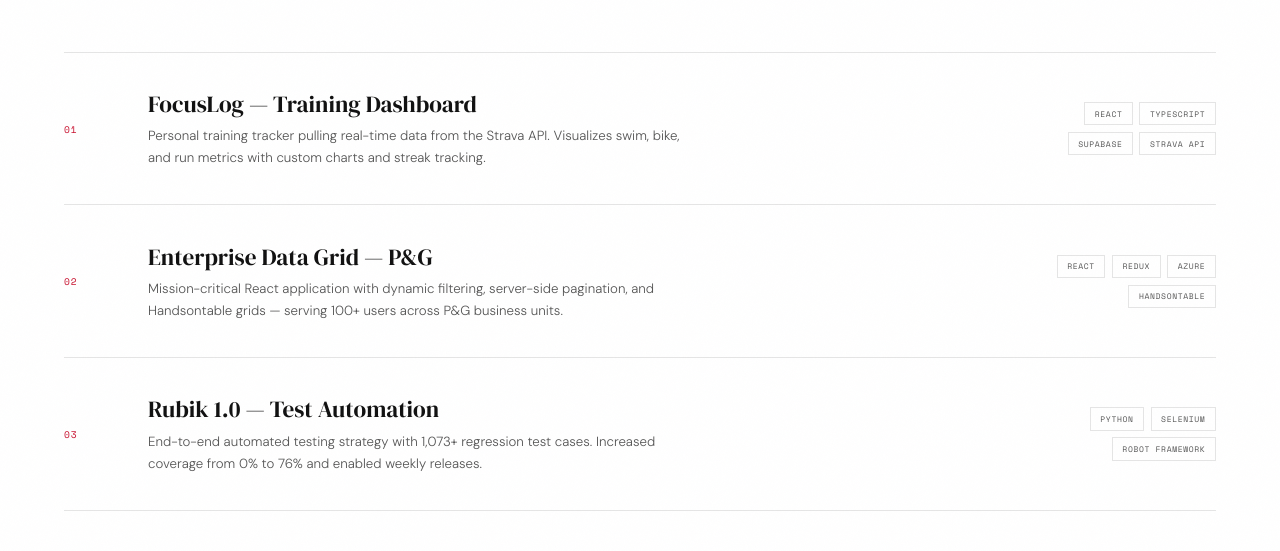
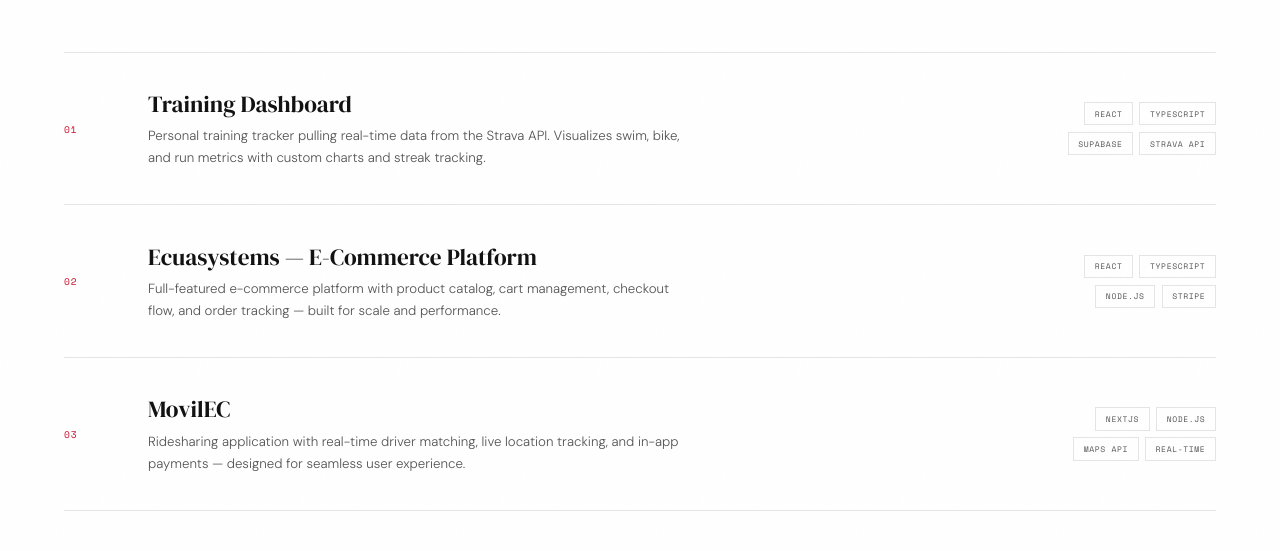
Before and after one commit to bryan-acuna/personal_page, a React (Vite) app: page / in a window 1280 px wide. Both pictures are taken after a click on the button "VIEW PROJECTS →". Shown: the part 241-792 px from the top of the page. Built offline with nearby package versions, Linux system fonts and the light colour scheme.

Commit message:
New changes

```diff
--- a/src/components/pages/Home/Home.tsx
+++ b/src/components/pages/Home/Home.tsx
@@ -50,7 +50,7 @@ const Home = ({ onNavigate }: HomeProps) => {
                         Open to new opportunities
                     </div>
 
-                    <p className={styles.eyebrow}>Senior Frontend Engineer</p>
+                    <p className={styles.eyebrow}>ABOUT ME</p>
 
                     <h1 className={styles.title}>
                         <span className={styles.titleAccent}>Frontend</span>
@@ -59,7 +59,7 @@ const Home = ({ onNavigate }: HomeProps) => {
                     </h1>
 
                     <p className={styles.sub}>
-                        Hi, I'm <strong>Bryan Acuna</strong>. 6+ years building
+                        Hi, I'm <strong>Bryan Acuna</strong>. 7+ years building
                         enterprise web applications at{' '}
                         <strong>Procter & Gamble</strong> — React, TypeScript,
                         and Azure, from architecture to production.
--- a/src/components/pages/Projects/Projects.module.css
+++ b/src/components/pages/Projects/Projects.module.css
@@ -65,7 +65,7 @@
     transition: padding-left 0.4s ease;
     position: relative;
     overflow: hidden;
-    cursor: none;
+    cursor: default;
 }
 
 .row::before {
@@ -115,12 +115,68 @@
     max-width: 540px;
 }
 
+.right {
+    display: flex;
+    flex-direction: column;
+    align-items: flex-end;
+    gap: 0.75rem;
+    max-width: 180px;
+}
+
 .tags {
     display: flex;
     gap: 0.4rem;
     flex-wrap: wrap;
     justify-content: flex-end;
-    max-width: 180px;
+}
+
+.actions {
+    position: absolute;
+    inset: 0;
+    display: flex;
+    align-items: center;
+    justify-content: center;
+    gap: 1rem;
+    background: rgba(255, 255, 255, 0.92);
+    opacity: 0;
+    transition: opacity 0.25s ease;
+    pointer-events: none;
+    z-index: 1;
+}
+
+.row:hover .actions {
+    opacity: 1;
+    pointer-events: auto;
+}
+
+.actionBtn {
+    font-family: var(--mono);
+    font-size: 0.65rem;
+    letter-spacing: 0.12em;
+    text-transform: uppercase;
+    padding: 0.65rem 1.4rem;
+    border: 1px solid currentColor;
+    color: var(--gray);
+    text-decoration: none;
+    transition: background 0.2s, color 0.2s, border-color 0.2s;
+    cursor: pointer;
+    white-space: nowrap;
+}
+
+.actionBtn:hover {
+    border-color: var(--fg);
+    color: var(--fg);
+}
+
+.actionBtnPrimary {
+    border-color: var(--red);
+    color: var(--red);
+}
+
+.actionBtnPrimary:hover {
+    background: var(--red);
+    color: #fff;
+    border-color: var(--red);
 }
 
 .tag {
@@ -190,7 +246,7 @@
         grid-template-columns: 36px 1fr;
     }
 
-    .tags {
+    .right {
         display: none;
     }
 
--- a/src/components/pages/Projects/Projects.tsx
+++ b/src/components/pages/Projects/Projects.tsx
@@ -8,20 +8,19 @@ interface ProjectsProps {
     onNavigate: (page: PageId) => void
 }
 
-function ProjectRow({ num, title, description, tags }: (typeof PROJECTS)[0]) {
+function ProjectRow({ num, title, description, tags, github, liveUrl }: (typeof PROJECTS)[0]) {
     const ref = useReveal()
     return (
-        <a
-            href="#"
-            ref={ref as React.RefObject<HTMLAnchorElement>}
+        <div
+            ref={ref as React.RefObject<HTMLDivElement>}
             className={`reveal ${styles.row}`}
-            onClick={(e) => e.preventDefault()}
         >
             <span className={styles.num}>{num}</span>
             <div className={styles.info}>
                 <h3>{title}</h3>
                 <p>{description}</p>
             </div>
+            <div className={styles.right}>
                 <div className={styles.tags}>
                     {tags.map((t) => (
                         <span key={t} className={styles.tag}>
@@ -29,7 +28,32 @@ function ProjectRow({ num, title, description, tags }: (typeof PROJECTS)[0]) {
                         </span>
                     ))}
                 </div>
+                <div className={styles.actions}>
+                    {github && (
+                        <a
+                            href={github}
+                            target="_blank"
+                            rel="noopener noreferrer"
+                            className={styles.actionBtn}
+                            onClick={(e) => e.stopPropagation()}
+                        >
+                            GitHub ↗
                         </a>
+                    )}
+                    {liveUrl && (
+                        <a
+                            href={liveUrl}
+                            target="_blank"
+                            rel="noopener noreferrer"
+                            className={`${styles.actionBtn} ${styles.actionBtnPrimary}`}
+                            onClick={(e) => e.stopPropagation()}
+                        >
+                            Live ↗
+                        </a>
+                    )}
+                </div>
+            </div>
+        </div>
     )
 }
 
--- a/src/data/index.ts
+++ b/src/data/index.ts
@@ -1,10 +1,9 @@
 import type { Project, Job, Stat, SkillGroup } from '../types'
 
 export const STATS: Stat[] = [
-    { value: '6', suffix: '+', label: 'Years at P&G' },
-    { value: '1,073', label: 'Test Cases Built' },
+    { value: '7', suffix: '+', label: 'Engineering Experience' },
+    { value: '5', suffix: '+', label: 'Front End Experience' },
     { value: '7', label: 'Engineers Led' },
-    { value: '70', suffix: '%', label: 'Perf Improvement' },
 ]
 
 export const TICKER_ITEMS: string[] = [
@@ -44,31 +43,39 @@ export const SKILL_GROUPS: SkillGroup[] = [
 export const PROJECTS: Project[] = [
     {
         num: '01',
-        title: 'FocusLog — Training Dashboard',
+        title: 'Training Dashboard',
         description:
             'Personal training tracker pulling real-time data from the Strava API. Visualizes swim, bike, and run metrics with custom charts and streak tracking.',
         tags: ['React', 'TypeScript', 'Supabase', 'Strava API'],
+        github: 'https://github.com/bryan-acuna/iron-man',
+        liveUrl: 'https://bryan-acuna.com',
     },
     {
         num: '02',
-        title: 'Enterprise Data Grid — P&G',
+        title: 'Ecuasystems — E-Commerce Platform',
         description:
-            'Mission-critical React application with dynamic filtering, server-side pagination, and Handsontable grids — serving 100+ users across P&G business units.',
-        tags: ['React', 'Redux', 'Azure', 'Handsontable'],
+            'Full-featured e-commerce platform with product catalog, cart management, checkout flow, and order tracking — built for scale and performance.',
+        tags: ['React', 'TypeScript', 'Node.js', 'Stripe'],
+        github: 'https://github.com/bryanacuna',
+        liveUrl: 'https://bryan-acuna.com',
     },
     {
         num: '03',
-        title: 'Rubik 1.0 — Test Automation',
+        title: 'MovilEC',
         description:
-            'End-to-end automated testing strategy with 1,073+ regression test cases. Increased coverage from 0% to 76% and enabled weekly releases.',
-        tags: ['Python', 'Selenium', 'Robot Framework'],
+            'Ridesharing application with real-time driver matching, live location tracking, and in-app payments — designed for seamless user experience.',
+        tags: ['NextJS', 'Node.js', 'Maps API', 'Real-time'],
+        github: 'https://github.com/bryan-acuna/movilec',
+        liveUrl: 'https://bryan-acuna.com',
     },
     {
         num: '04',
-        title: 'AGV Middleware Server',
+        title: 'Andariegos',
         description:
-            'Node.js middleware server interfacing with warehouse AGVs — translating XML to JSON in real-time for live inventory tracking.',
-        tags: ['Node.js', 'XML/JSON', 'Real-time'],
+            'Web application built to manage and showcase the Anadariegos brand — featuring dynamic content, responsive design, and a modern UI.',
+        tags: ['React', 'TypeScript', 'CSS', 'Responsive'],
+        github: 'https://github.com/bryan-acuna/andariegos',
+        liveUrl: 'https://andariegos.vercel.app',
     },
 ]
 
--- a/src/types/index.ts
+++ b/src/types/index.ts
@@ -5,6 +5,8 @@ export interface Project {
     title: string
     description: string
     tags: string[]
+    github?: string
+    liveUrl?: string
 }
 
 export interface Job {
```
Also changed, not shown: src/components/Ticker/Ticker.tsx (line endings or trailing spaces), src/components/pages/Home/index.ts (line endings or trailing spaces). Lines whose indentation alone changed are shown as unchanged.
